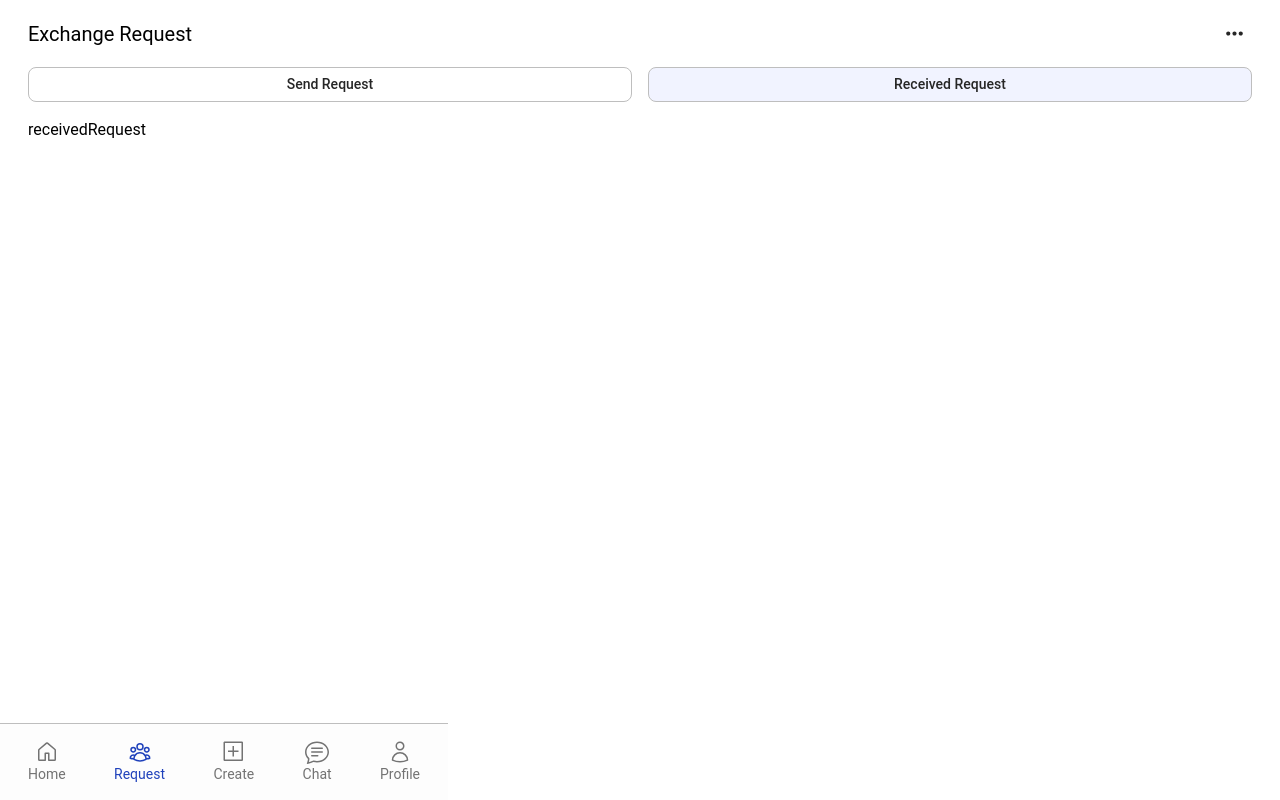
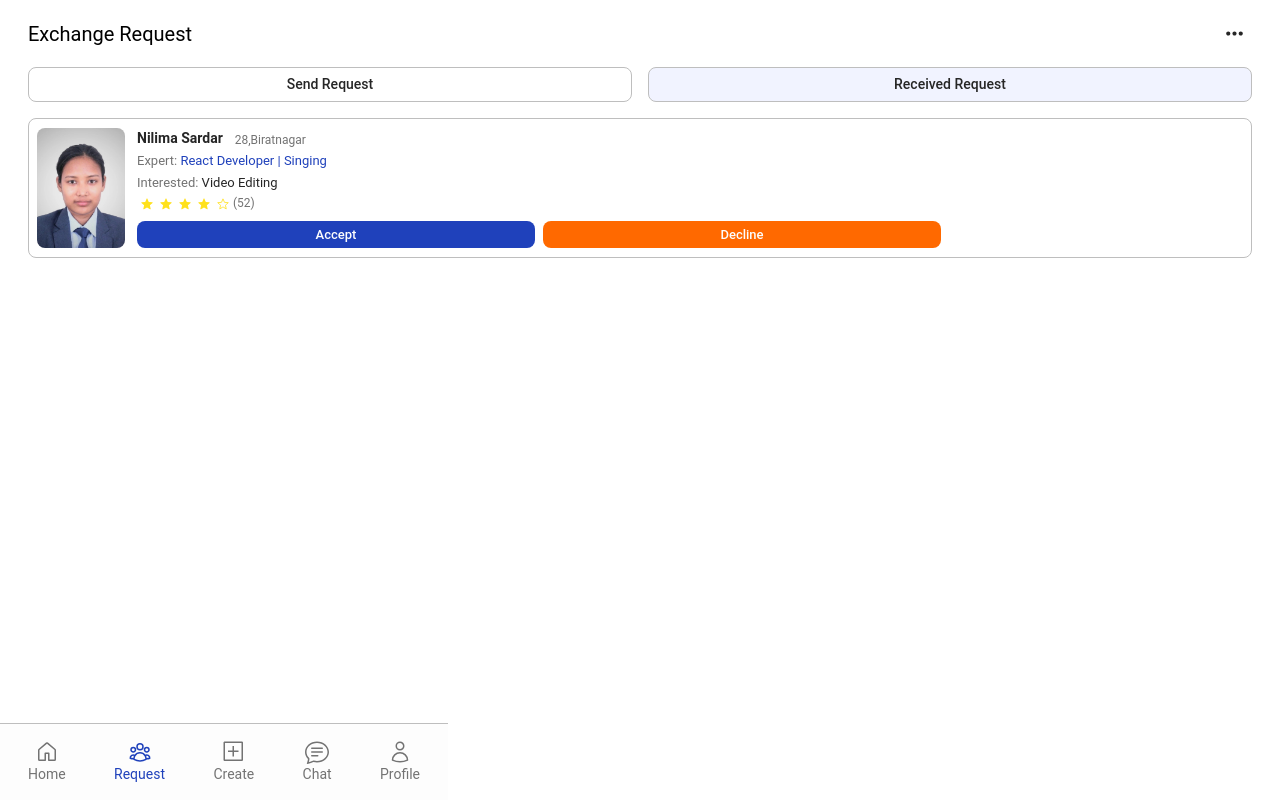
Before and after one commit to NilimaSardar/Skill_Sharing_Platform, a React (Vite) app in the folder Frontend/: page /dashboard/request/receivedRequest in a window 1280 px wide. Built offline with nearby package versions, Linux system fonts and the light colour scheme; no server answers.

Commit message:
received request part done in request page

```diff
--- a/Frontend/src/components/Request/ReceivedRequest.jsx
+++ b/Frontend/src/components/Request/ReceivedRequest.jsx
@@ -2,7 +2,32 @@ import React from 'react'
 
 const ReceivedRequest = () => {
   return (
-    <div>receivedRequest</div>
+    <div className='flex flex-col gap-3'>
+
+        {/* Send Request */}
+        <div className='flex gap-3 items-center w-full h-35 px-2 rounded-lg border border-border'>
+            <div className='h-30 w-22 rounded-lg'>
+                <img src="../../profile/Nilima.jpeg" alt="" className='w-full h-full object-cover rounded-lg'/>
+            </div>
+            <div className='flex flex-col justify-between h-30 w-2/3'>
+                <div className='flex gap-3 items-end'>
+                    <h3 className='text-[14px] text-text font-[570]'>Nilima Sardar</h3>
+                    <p className='text-[#737373] text-[12px]'>28,Biratnagar</p>
+                </div>
+                <p className='text-[#737373] text-[13px]'>Expert: <span className='text-primary'>React Developer | Singing</span></p>
+                <p className='text-[#737373] text-[13px]'>Interested: <span className='text-text'>Video Editing</span></p>
+                <div className='flex'>
+                    <img src="../../rating/rating.svg" alt="" />
+                    <p className='text-[#737373] text-[12px]'>(52)</p>
+                </div>
+                <div className='flex gap-2 mt-1'>
+                    <button className='bg-primary text-white text-[13px] font-medium px-2 py-1 rounded-lg w-1/2'>Accept</button>
+                    <button className='bg-orange-500 text-white text-[13px] font-medium px-2 py-1 rounded-lg w-1/2'>Decline</button>
+                </div>
+            </div>
+        </div>
+
+    </div>
   )
 }
 
--- a/Frontend/src/components/Request/SendRequest.jsx
+++ b/Frontend/src/components/Request/SendRequest.jsx
@@ -94,6 +94,7 @@ const SendRequest = () => {
                 </div>
             </div>
         </div>
+
     </div>
   )
 }
```
